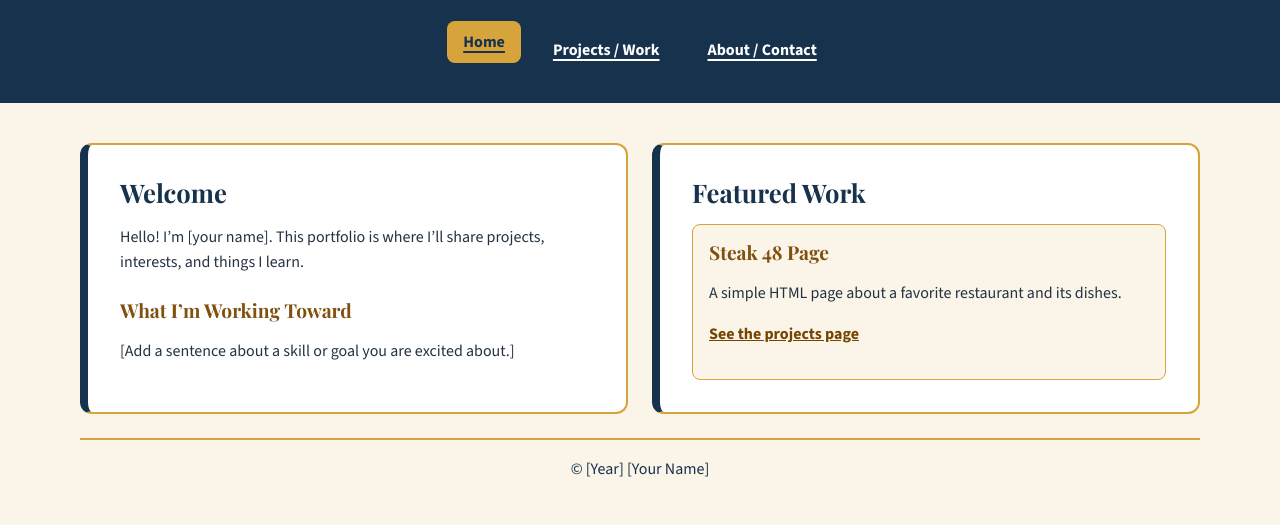
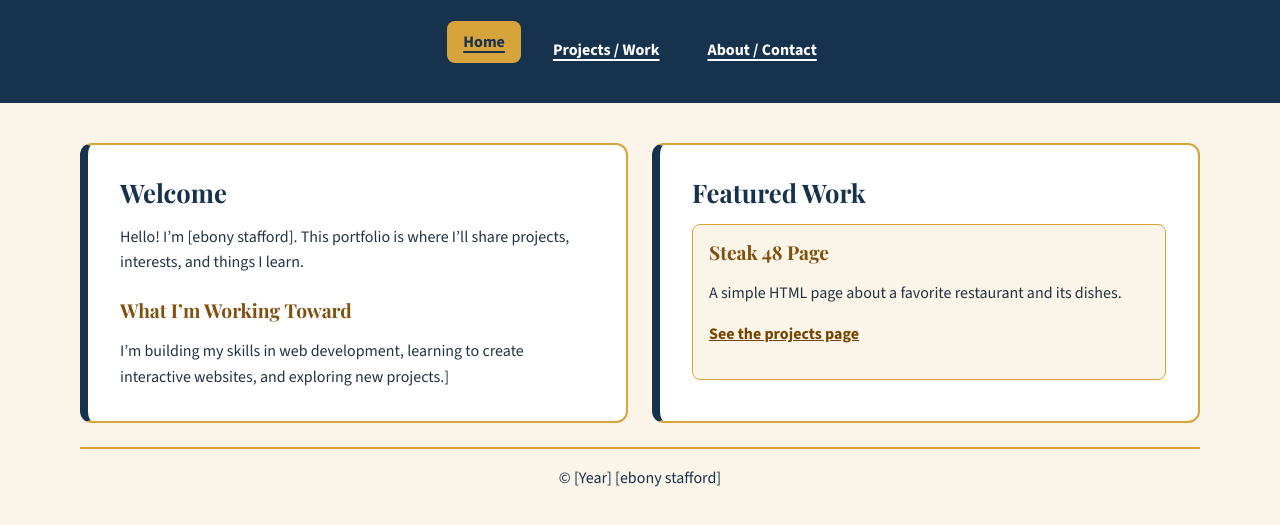
Before and after one commit to ebonystafford984-dot/ebony, a plain HTML site: page index.html in a window 1280 px wide. Shown: the part 129-654 px from the top of the page. Drawn offline with nearby package versions, Linux system fonts and the light colour scheme.

Commit message:
Update index.html

```diff
--- a/index.html
+++ b/index.html
@@ -20,13 +20,13 @@
   </div></header>
   <main class="page-content" id="main-content">
     <section class="content-section"><h2>Welcome</h2>
-      <p>Hello! I’m [your name]. This portfolio is where I’ll share projects, interests, and things I learn.</p>
-      <h3>What I’m Working Toward</h3><p>[Add a sentence about a skill or goal you are excited about.]</p>
+      <p>Hello! I’m [ebony stafford]. This portfolio is where I’ll share projects, interests, and things I learn.</p>
+      <h3>What I’m Working Toward</h3><p>I’m building my skills in web development, learning to create interactive websites, and exploring new projects.]</p>
     </section>
     <section class="content-section"><h2>Featured Work</h2>
       <article class="project-card"><h3>Steak 48 Page</h3><p>A simple HTML page about a favorite restaurant and its dishes.</p><p><a href="projects.html">See the projects page</a></p></article>
     </section>
   </main>
-  <footer class="site-footer"><p>© [Year] [Your Name]</p></footer>
+  <footer class="site-footer"><p>© [Year] [ebony stafford]</p></footer>
 </body>
 </html>
```
